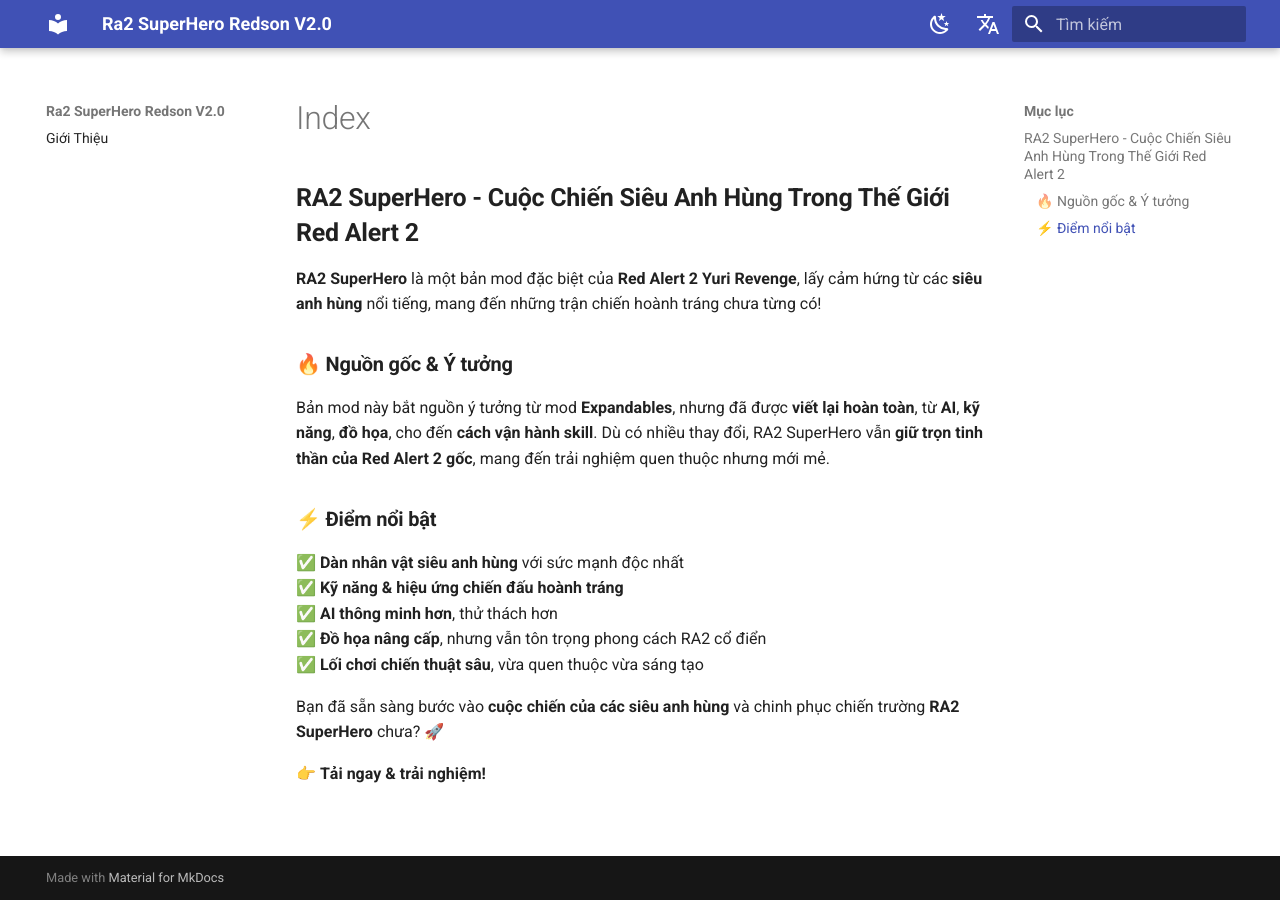
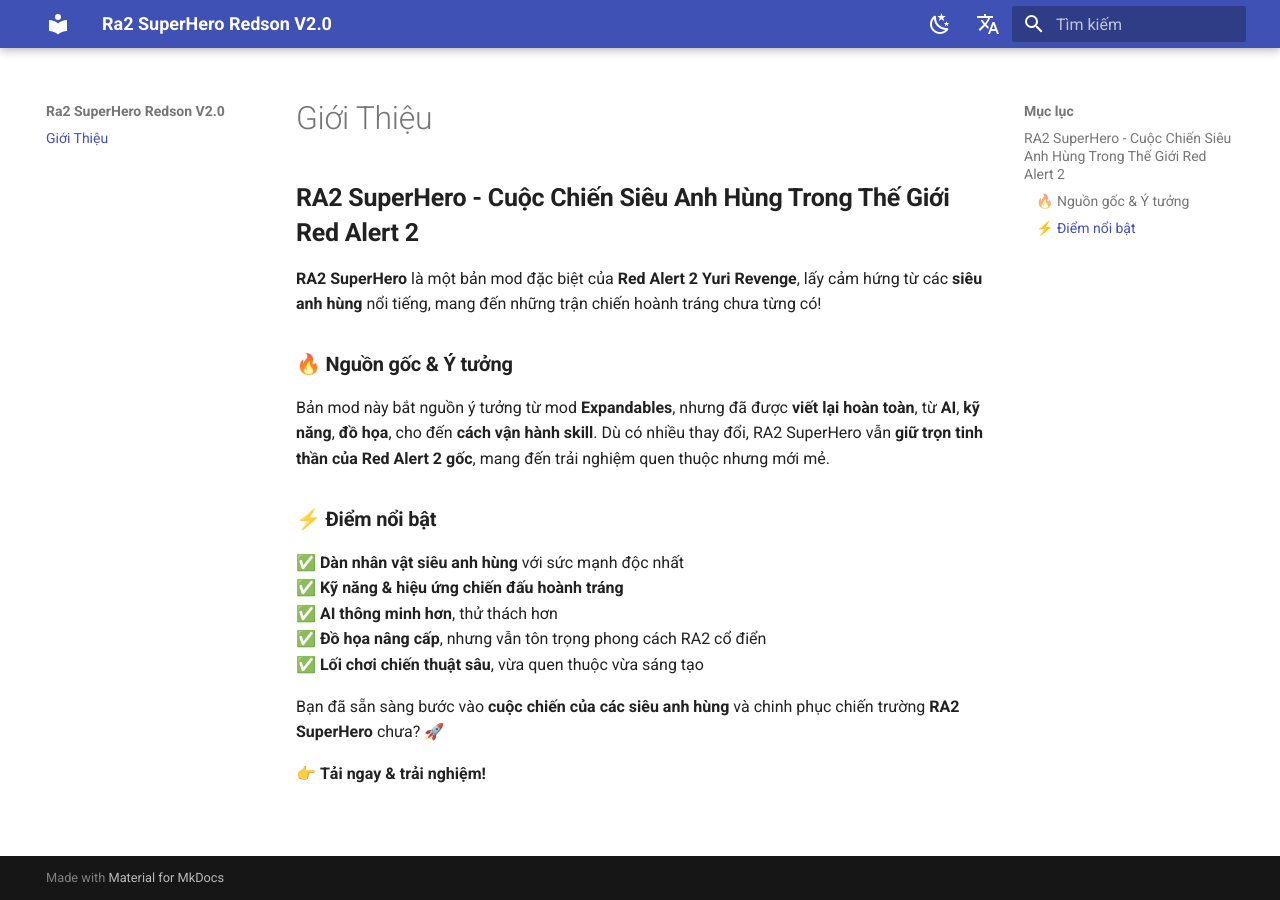
Before and after one commit to ra2redson/ra2redson.github.io, an MkDocs documentation site: the page built from docs/vi/index.md, in a window 1280 px wide. Built offline with MkDocs 1.6.1 and Material for MkDocs 9.7.7, drawn with Linux system fonts in a browser that asks for light colours; comment, search, counter and statistics services are not loaded.

Commit message:
Update mkdocs.yml

```diff
--- a/mkdocs.yml
+++ b/mkdocs.yml
@@ -1,6 +1,6 @@
 site_name: Ra2 SuperHero Redson V2.0
 nav:
-  - Giới Thiệu: /vi/index.md
+  - Giới Thiệu: vi/index.md
 extra:
   alternate:
     - name: 🇻🇳 Tiếng Việt
```
